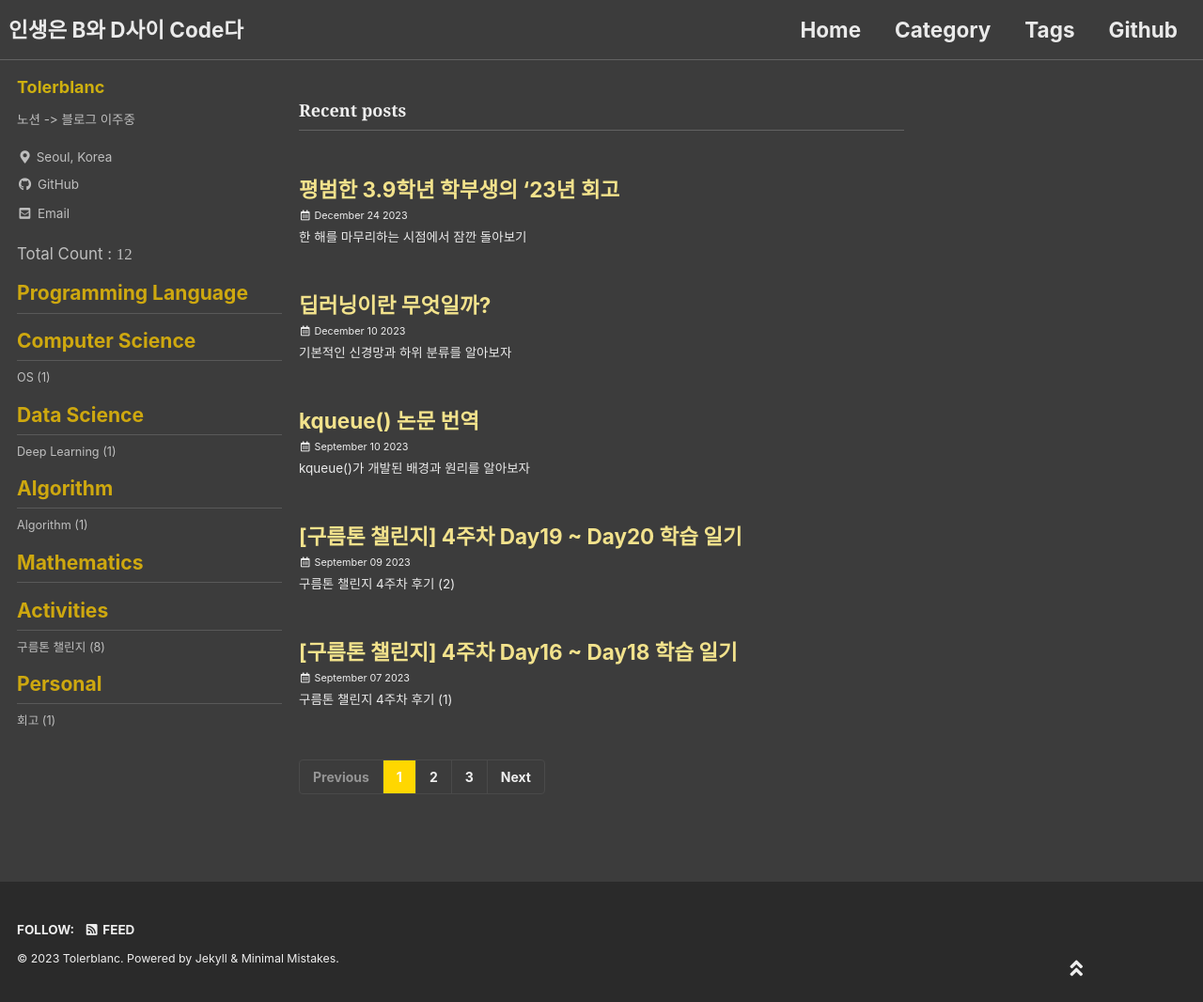
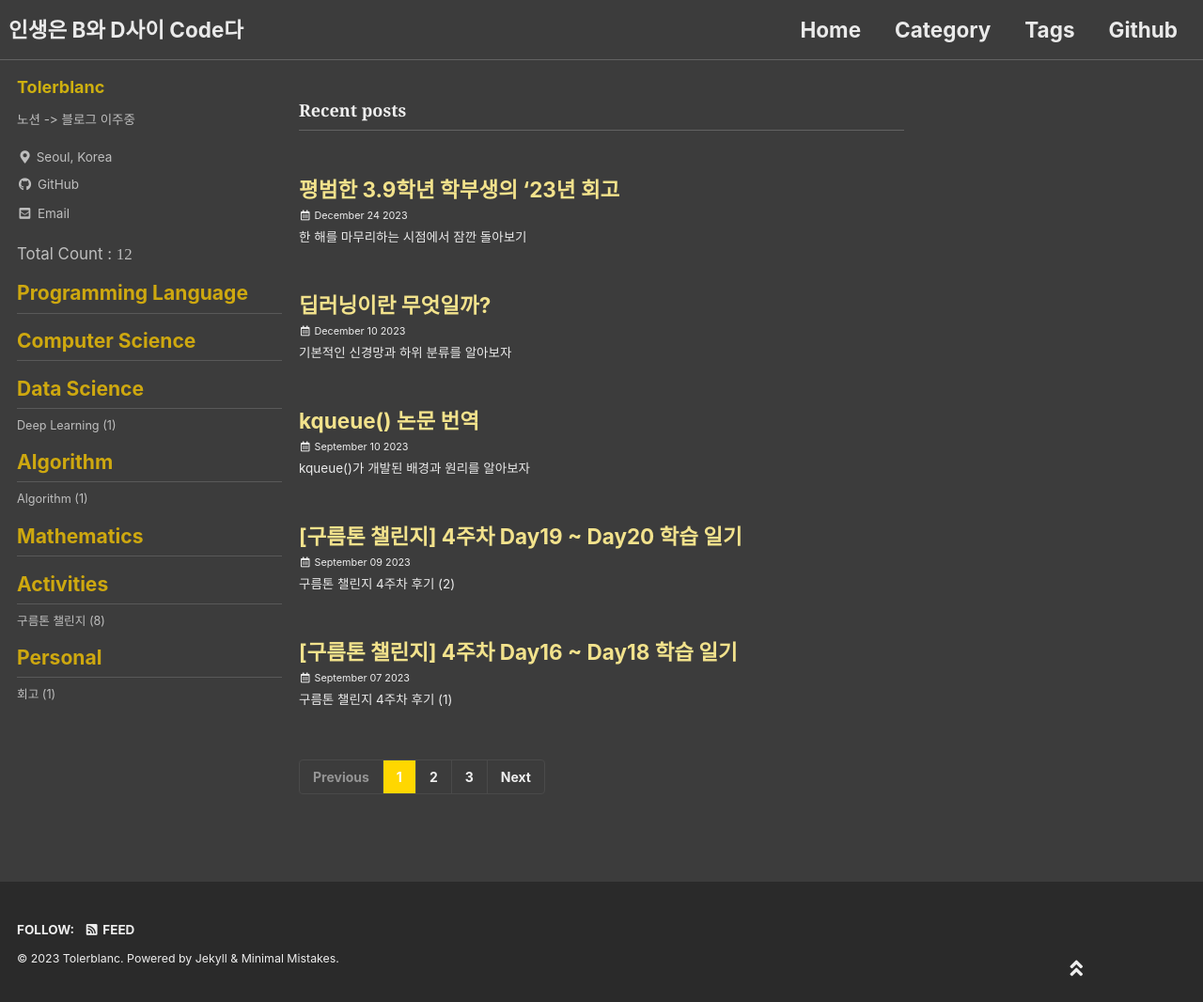
Before and after one commit to Tolerblanc/Tolerblanc.github.io, a Jekyll site: the page built from index.html, in a window 1280 px wide and 1066 px high. Shown: the whole window at 94% size. Built offline with Jekyll 4.4.1, drawn with Linux system fonts in a browser that asks for light colours; cached includes are drawn as plain includes; some web fonts are replaced; the list of posts is cut into pages by our own code.

```diff
--- a/_posts/OS/UNIX/2023-09-10-kqueue-paper.md
+++ b/_posts/OS/UNIX/2023-09-10-kqueue-paper.md
@@ -3,7 +3,7 @@ title: "kqueue() 논문 번역"
 excerpt: "kqueue()가 개발된 배경과 원리를 알아보자"
 
 categories:
-    - OS
+    - UNIX
 tags:
     - [42Seoul, OS, UNIX, IO_multiplexing]
 
```
